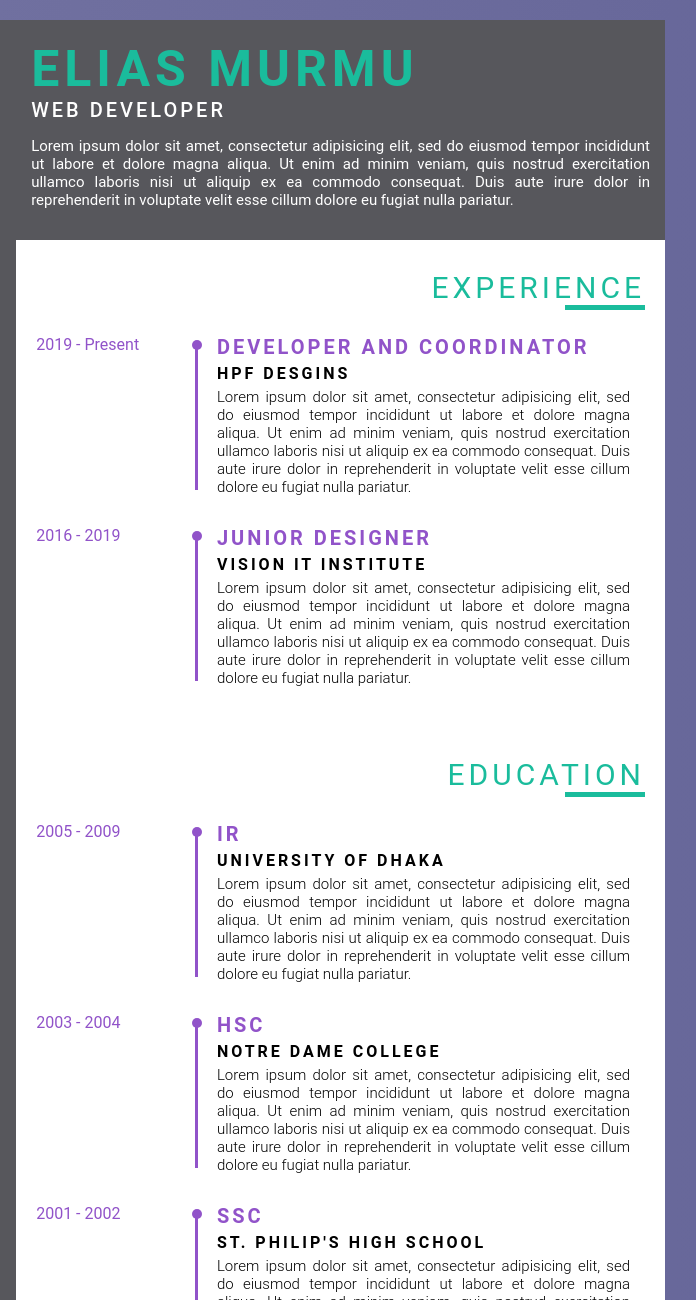
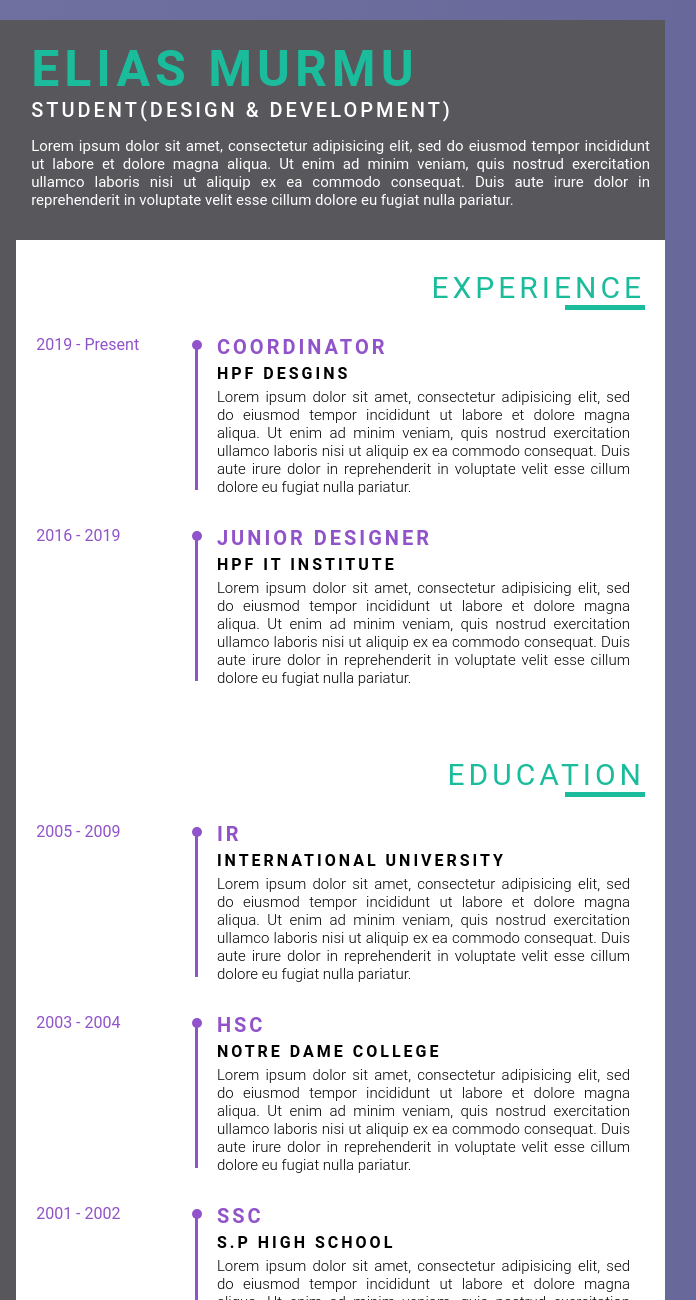
Before and after one commit to emurmu648/eliasmurmu, a plain HTML site: page index.html in a window 1280 px wide. Shown: the top 1300 px of the page, 435-1131 px from the left. Drawn offline with Linux system fonts and the light colour scheme.

Commit message:
Update index.html

```diff
--- a/index.html
+++ b/index.html
@@ -168,7 +168,7 @@ emurmu18@gmail.com</a>
 		<div class="right-side">
 			<div class="header">
 				<h1>Elias Murmu</h1>
-				<h3>Web developer</h3>
+				<h3>Student(design & development)</h3>
 				<p>
 					Lorem ipsum dolor sit amet, consectetur adipisicing elit, sed do eiusmod
 					tempor incididunt ut labore et dolore magna aliqua. Ut enim ad minim veniam,
@@ -186,7 +186,7 @@ emurmu18@gmail.com</a>
 								2019 - Present
 							</div>
 							<div class="info">
-								<h3>Developer and Coordinator</h3>
+								<h3>Coordinator</h3>
 								<h4>HPF DESGINS</h4>
 								<p>
 									Lorem ipsum dolor sit amet, consectetur adipisicing elit, sed do eiusmod
@@ -205,7 +205,7 @@ emurmu18@gmail.com</a>
 							</div>
 							<div class="info">
 								<h3>JUNIOR DESIGNER</h3>
-								<h4>Vision IT Institute</h4>
+								<h4>HPF IT Institute</h4>
 								<p>
 									Lorem ipsum dolor sit amet, consectetur adipisicing elit, sed do eiusmod
 					tempor incididunt ut labore et dolore magna aliqua. Ut enim ad minim veniam,
@@ -229,7 +229,7 @@ emurmu18@gmail.com</a>
 							</div>
 							<div class="info">
 								<h3>IR</h3>
-								<h4>University of Dhaka</h4>
+								<h4>International University</h4>
 								<p>
 									Lorem ipsum dolor sit amet, consectetur adipisicing elit, sed do eiusmod
 					tempor incididunt ut labore et dolore magna aliqua. Ut enim ad minim veniam,
@@ -265,7 +265,7 @@ emurmu18@gmail.com</a>
 							</div>
 							<div class="info">
 								<h3>SSC</h3>
-								<h4>St. Philip's High School</h4>
+								<h4>S.P High School</h4>
 								<p>
 									Lorem ipsum dolor sit amet, consectetur adipisicing elit, sed do eiusmod
 					tempor incididunt ut labore et dolore magna aliqua. Ut enim ad minim veniam,
```
